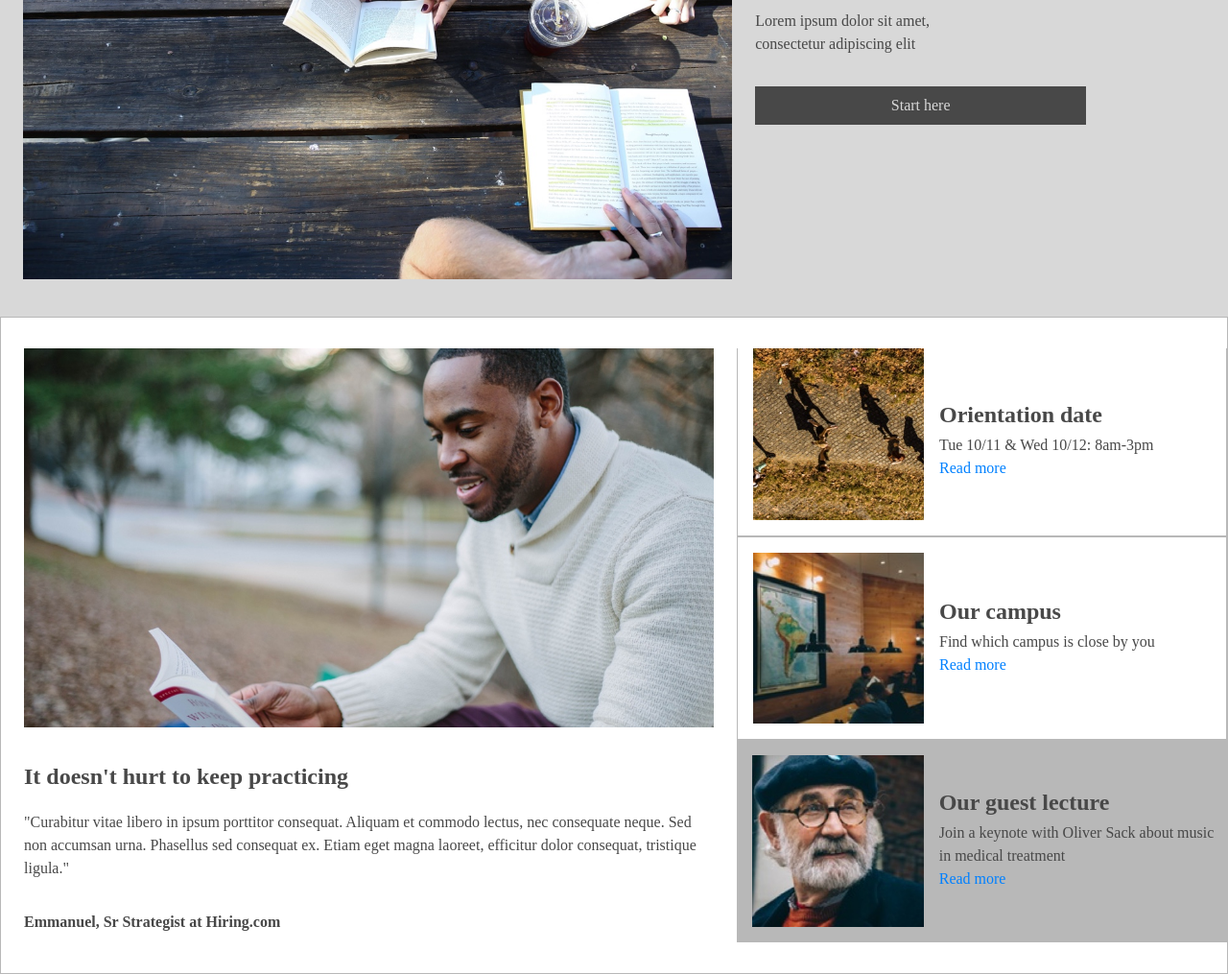
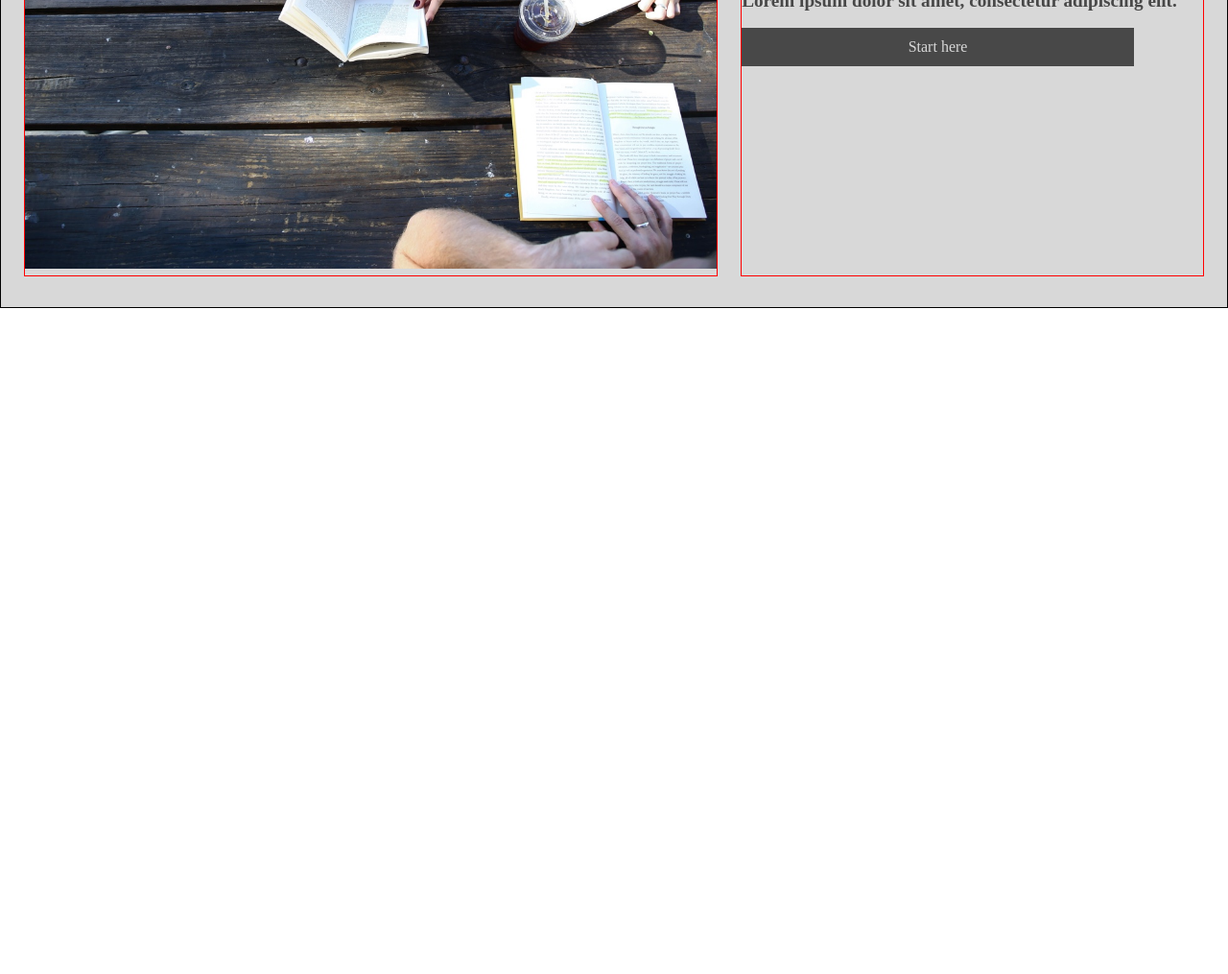
Before and after one commit to amxra/Capstone, a plain HTML site: page index.html in a window 1280 px wide. Shown: the part 351-1366 px from the top of the page at 96% size. After the commit the page ends 800 px from the top, so only its background shows below. Drawn offline with Linux system fonts and the light colour scheme.

Commit message:
Mobile site for banner section

```diff
--- a/Resources/Css/style.css
+++ b/Resources/Css/style.css
@@ -29,7 +29,7 @@ h2{
 }
 
 h3{
-    font-size: 1.5rem;
+    font-size: 1.2rem;
 }
 
 /*---Header---*/
@@ -77,169 +77,79 @@ h3{
 }
 
 
-/*---Banner ---*/
+/*--- Banner ---*/
 
 .banner{
     display: flex;
+    border: 1px solid black;
+    padding: 2rem 1.5rem;
     background-color: #d8d8d8;
 }
 
 .banner-img{
+    border: 1px solid red;
     width: 60%;
-    margin: 2rem 1.5rem;
+    margin-right: 1.5rem;
 }
 
 .banner-img img{
     width: 100%;
+    height: auto;
+
 }
 
 .banner-txt{
+    border: 1px solid red;
     width: 40%;
     display: flex;
     flex-direction: column;
     justify-content: center;
 }
 
-.banner-txt h1{
+.banner-txt h2{
     padding-bottom: 1rem;
 }
 
-.banner-txt h2{
-    padding-bottom: 2rem;
+.banner-txt .btn{
+    margin: 1rem 1rem 1rem 0;
+    padding: 0.5rem 0;
+    background-color: #484848;
+    color: #d8d8d8;
+    width: 85%;
+    text-align: center;
 }
 
-.banner-txt .btn{
-    color: #d8d8d8;
-    background-color: #484848;
-    text-align: center;
-    width: 70%;
-    padding: 0.5rem 0;
-    margin-top: 2rem;
-}
+/*--- Banner mobile----*/
 
-/* Banner mobile */
+@media only screen and (min-width::320px) and (max-width:480px){
 
-@media only screen and (min-width:320px) and (max-width:480px){
-
-.banner{
+    .banner {
         flex-direction: column;
       }
 
+      .banner-img {
+          padding: 0;
+      }
 
-.banner-img img{
-    padding: 0;
+      .txt {
+        width: 100%;
+        display: flex;
+        flex-direction: column;
+        justify-content: center;
+      }
+
+      .banner-txt h2 {
+        padding: 0 1rem;
+      }
+
+      .banner img, .banner-img, .logo {
         width: 100%;
       }
 
-.banner-txt .btn{
-    background-color: #b8b8b8;
-    color: #ffffff;
-    padding: 1.5rem 1rem 2rem 0;
+      .btn {
+        margin: 0 auto;
+        margin-bottom: 2rem;
         width: 90%;
       }
 
-.banner-txt{
-    display: flex;
-    justify-content: center;
-    flex-direction: column;
-    width: 100%;
-    padding-left:1rem;
 }
-
-.banner h2{
-    padding-bottom: 2rem;
-}
-
-.banner h1{
-    padding-top: 2rem;
-}
-
-}
-
-
-/*--- Information ---*/
-
-.info{
-  display: flex;
-  padding: 2rem 0;
-  border: 1px solid #b8b8b8;
-
-}
-
-.info-main{
-    width: 60%;
-}
-
-.info-img{
-    padding: 0 1.5rem 2rem 1.5rem;
-}
-
-.info-img img{
-    width: 100%;
-}
-
-.info-txt{
-    padding: 0 1.5rem;
-}
-
-.info-txt h3{
-    padding-bottom:1.5rem;
-}
-
-.info-txt .author{
-    padding-top: 2rem;
-    font-weight: bold;
-}
-
-.news{
-    width: 40%;
-}
-
-.news-content{
-    display: flex;
-    align-items: center;
-}
-
-.news-content img{
-    height: auto;
-    width: 35%;
-    padding: 1rem 1rem;
-}
-
-.orientation img{
-    padding: 0 1rem 1rem 1rem;
-
-}
-
-.orientation{
-    border-left: 1px solid #b8b8b8;
-    border-right: 1px solid #b8b8b8;
-    border-bottom: 1px solid #b8b8b8;
-}
-
-.campus{
-    border: 1px solid #b8b8b8;
-}
-
-.news .lecture{
-    background-color: #b8b8b8;
-}
-
-.news-txt h3{
-    padding-bottom: 0.5rem;
-}
-
-.news-txt a{
-    padding-top: 0.5rem;
-    color: #0080ff;
-}
-
-/*--- Information mobile ---*/
-
-@media only screen and (min-width:320px) and (max-screen:480px){
-    .news .news-content{
-        flex-direction: column;
-
-
-    }
-}
--- a/index.html
+++ b/index.html
@@ -34,102 +34,24 @@
     <!--Banner-->
 
     <div class="banner">
-
         <div class="banner-img">
-            <img src="Resources/Media/Images/banner.jpg" alt="banner image">
+            <img src="Resources/Media/Images/banner.jpg" alt="banner">
         </div>
 
         <div class="banner-txt">
-            <h1>Learn something</h1>
-            <h2>new everyday</h2>
-            <p>Lorem ipsum dolor sit amet,</p>
-            <p>consectetur adipiscing elit</p>
-            <a href="#"><p class="btn">Start here</p></a>
-        </div>
+                <h2>Learn something new everyday</h2>
+                <h3>Lorem ipsum dolor sit amet, consectetur adipiscing elit.</h3>
+                <a class="btn" href="#">Start here</a>
+            </div>
+
 
     </div>
 
 
-    <!--Information-->
 
 
-    <div class="hide-mobile">
-        <div class="info">
-            <div class="info-main">
-                <div class="info-img">
-                    <img src="Resources/Media/Images/information-main.jpg" alt="student image">
-                </div>
-
-                <div class="info-txt">
-                    <h3>It doesn't hurt to keep practicing</h3>
-                    <p>"Curabitur vitae libero in ipsum porttitor consequat. Aliquam et commodo lectus, nec consequate neque. Sed non accumsan urna. Phasellus sed consequat ex. Etiam eget magna laoreet, efficitur dolor consequat, tristique ligula."</p>
-                    <p class="author">Emmanuel, Sr Strategist at Hiring.com</p>
-                </div>
-            </div>
-
-            <div class="news">
-                <div class="news-content orientation">
-                    <img src="Resources/Media/Images/information-orientation.jpg" alt="campus image">
-                    <div class="news-txt">
-                        <h3>Orientation date</h3>
-                        <p>Tue 10/11 & Wed 10/12: 8am-3pm</p>
-                        <a href="#">Read more</a>
-                    </div>
-                </div>
-
-                    <div class="news-content campus">
-                        <img src="Resources/Media/Images/information-campus.jpg" alt="campus image">
-                        <div class="news-txt">
-                            <h3>Our campus</h3>
-                            <p>Find which campus is close by you</p>
-                            <a href="#">Read more</a>
-                        </div>
-                    </div>
-
-                    <div class="news-content lecture">
-                        <img src="Resources/Media/Images/information-guest-lecture.jpg" alt="lecturer's image">
-                        <div class="news-txt">
-                            <h3>Our guest lecture</h3>
-                            <p>Join a keynote with Oliver Sack about music in medical treatment</p>
-                            <a href="#">Read more</a>
-                        </div>
-                    </div>
-
-            </div>
-        </div>
-    </div>
 
 
-    <div class="mobile">
-        <div class="news">
-            <div class="news-content">
-                <img src="Resources/Media/Images/information-orientation-mobile.jpg" alt="campus image">
-                <div class="news-txt">
-                    <h3>Orientation date</h3>
-                    <p>Tue 10/11 & Wed 10/12: 8am-3pm</p>
-                    <a href="#">Read more</a>
-                </div>
-            </div>
-
-            <div class="news-content">
-                <img src="Resources/Media/Images/information-campus-mobile.jpg" alt="campus image">
-                <div class="news-txt">
-                    <h3>Our campus</h3>
-                    <p>Find which campus is close by you</p>
-                    <a href="#">Read more</a>
-                </div>
-            </div>
-
-            <div class="news-content">
-                <img src="Resources/Media/Images/information-guest-lecture-mobile.jpg" alt="lecturer image">
-                <div class="news-txt">
-                    <h3>Our guest lecture</h3>
-                    <p>Join a keynote with Oliver Sack about music in medical treatment</p>
-                    <a href="#">Read more</a>
-                </div>
-            </div>
-        </div>
-    </div>
 
 
 
```
Lines whose indentation alone changed are shown as unchanged.
